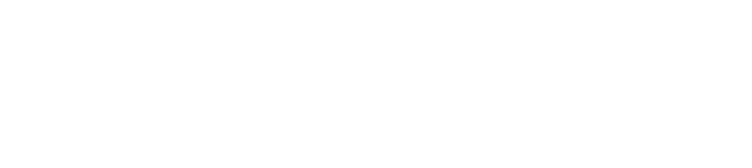
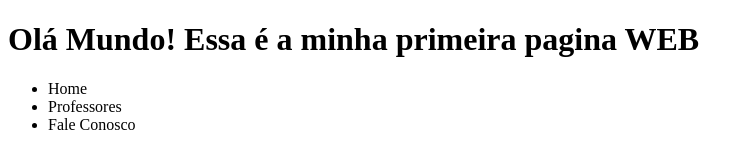
Before and after one commit to AldoNascimento/Devaria-Html-site, a plain HTML site: page index.html in a window 1280 px wide. Shown: the whole page, without its empty margins (0-752 px from the left). Drawn offline with Linux system fonts and the light colour scheme.

Commit message:
Header Com Menu

```diff
--- a/index.html
+++ b/index.html
@@ -4,3 +4,14 @@
     <meta charset="utf8"/>
     <title> Olá Mundo </title>
 </head>
+
+<header>
+    <h1> Olá Mundo! Essa é a minha primeira pagina WEB </h1>
+    <nav>
+        <ul>
+            <li>Home</li>
+            <li>Professores</li>
+            <li>Fale Conosco</li>
+        </ul>
+    </nav>
+</header>
```
